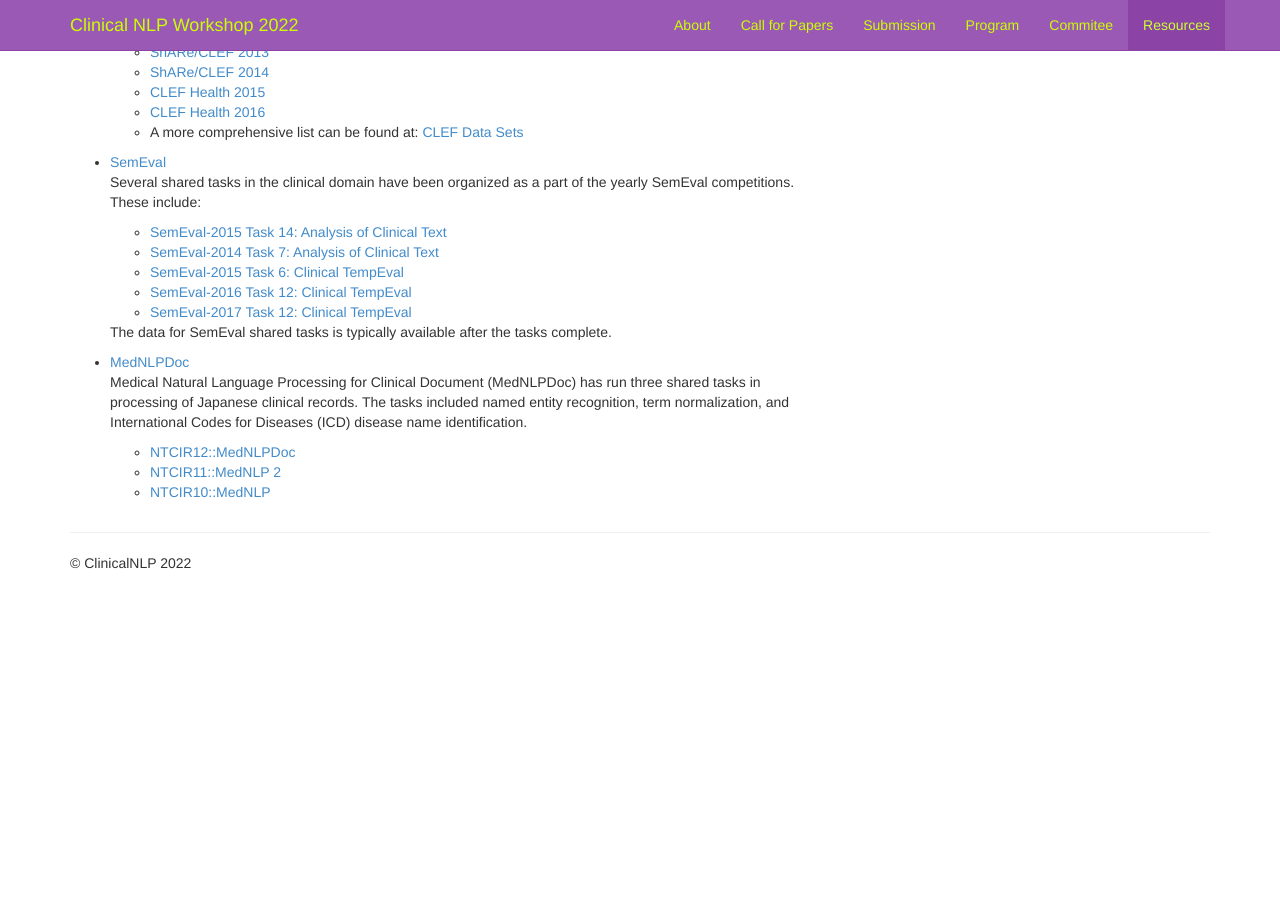
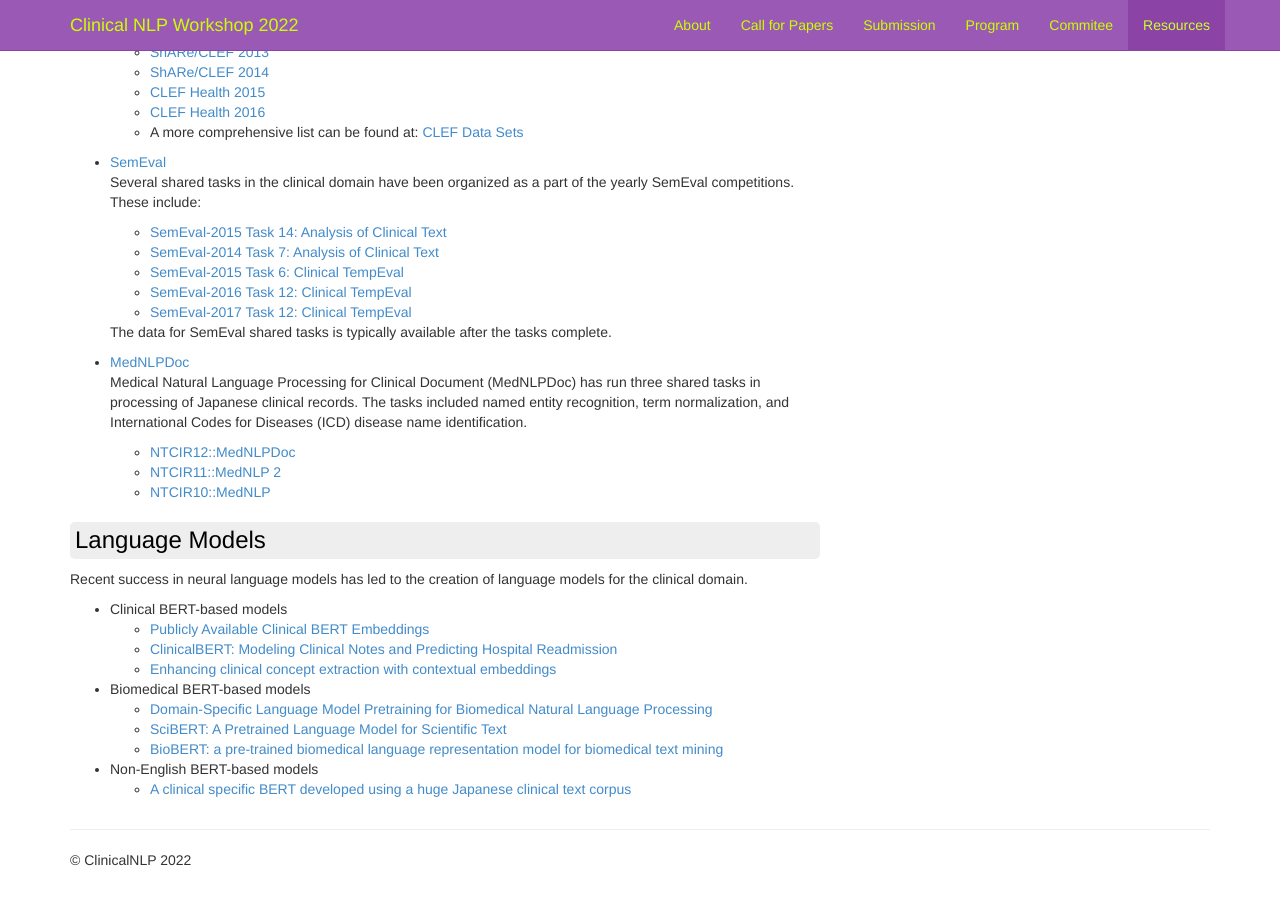
Before and after one commit to clinical-nlp/clinical-nlp.github.io, a Jekyll site: the page built from 2022/resources.md, in a window 1280 px wide and 900 px high, scrolled down 863 px. Built offline with Jekyll 4.4.1, drawn with Linux system fonts in a browser that asks for light colours; nearby versions of some CDN libraries; comment, search, counter and statistics services are not loaded; before the commit the page ends 1466 px from its top, so only the background shows below that.

Commit message:
Adds a few BERT models to resource page

```diff
--- a/2022/resources.md
+++ b/2022/resources.md
@@ -3,7 +3,7 @@
 layout: default
 ---
 
-<h3 class="bg-heading">Resources</h3>
+<h3 class="bg-heading">Datasets</h3>
 
 One of the main obstacles to NLP research in the clinical domain is data access. On this page, we will assemble links to existing data sets (both raw and annotated) that are currently available to the general public.
 
@@ -44,3 +44,21 @@
     - [NTCIR12::MedNLPDoc](https://sites.google.com/site/mednlpdoc/)
     - [NTCIR11::MedNLP 2](http://mednlp.jp/ntcir11/)
     - [NTCIR10::MedNLP](http://mednlp.jp/medistj-en/)
+
+
+<h3 class="bg-heading">Language Models</h3>
+
+Recent success in neural language models has led to the creation of language models for the clinical domain.
+
+- Clinical BERT-based models
+    - [Publicly Available Clinical BERT Embeddings](https://aclanthology.org/W19-1909/)
+    - [ClinicalBERT: Modeling Clinical Notes and Predicting Hospital Readmission](https://arxiv.org/abs/1904.05342)
+    - [Enhancing clinical concept extraction with contextual embeddings](https://academic.oup.com/jamia/article/26/11/1297/5527248)
+
+- Biomedical BERT-based models
+    - [Domain-Specific Language Model Pretraining for Biomedical Natural Language Processing](https://dl.acm.org/doi/10.1145/3458754)
+    - [SciBERT: A Pretrained Language Model for Scientific Text](https://aclanthology.org/D19-1371/)
+    - [BioBERT: a pre-trained biomedical language representation model for biomedical text mining](https://academic.oup.com/bioinformatics/article/36/4/1234/5566506)
+
+- Non-English BERT-based models
+    - [A clinical specific BERT developed using a huge Japanese clinical text corpus](https://journals.plos.org/plosone/article?id=10.1371/journal.pone.0259763)
```
